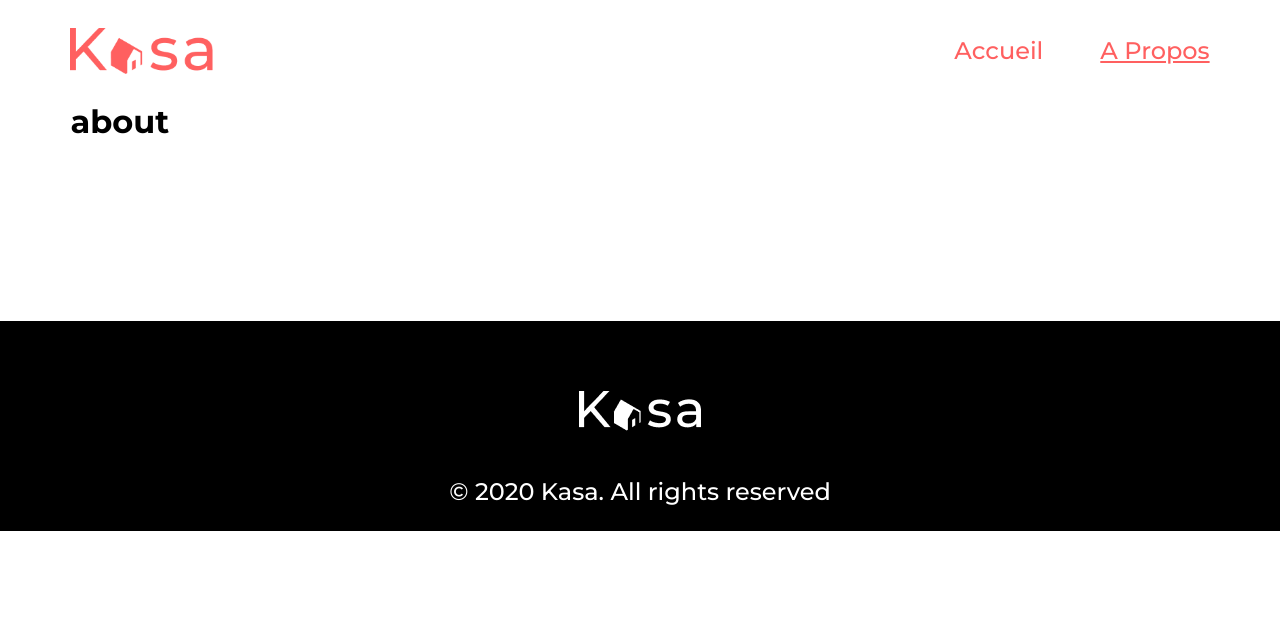
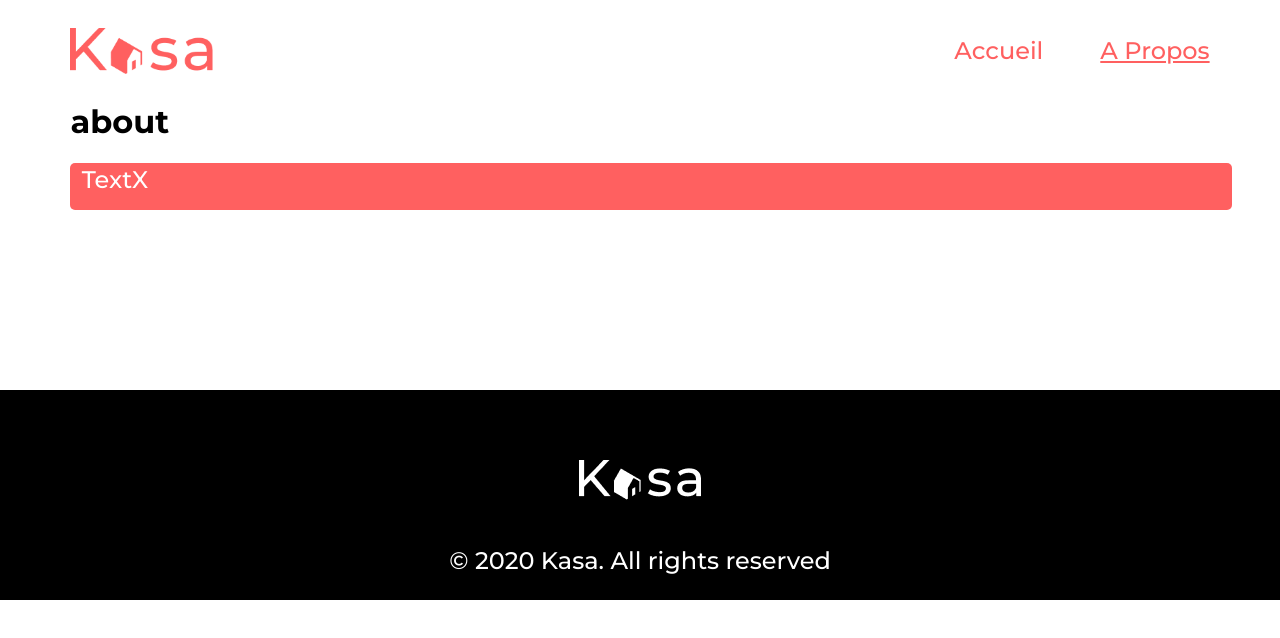
Before and after one commit to olivier-goy/Kasa, a React (Create React App) app: page /a-propos in a window 1280 px wide. Shown: the top 638 px of the page. Built offline with nearby package versions, Linux system fonts and the light colour scheme.

Commit message:
commit for change branch

```diff
--- /dev/null
+++ b/src/Components/Collapse/Collapse.css
@@ -0,0 +1,12 @@
+.styleCollapse {
+  color: #ffffff;
+  width: 100%;
+  height: 47px;
+  border-radius: 5px;
+  background-color: #ff6060;
+  font-weight: 500;
+  font-size: 24px;
+  line-height: 142.6%;
+  padding: 0 1%;
+  display: flex;
+}
--- /dev/null
+++ b/src/Components/Collapse/Collapse.jsx
@@ -0,0 +1,12 @@
+import "../Collapse/Collapse.css"
+
+function Collapse() {
+    return (
+        <div className="styleCollapse">
+            <div>Text</div>
+            <div>X</div>
+        </div>
+    )
+}
+
+export default Collapse
--- a/src/Pages/About/About.jsx
+++ b/src/Pages/About/About.jsx
@@ -1,5 +1,13 @@
+import Collapse from "../../Components/Collapse/Collapse"
+
+
 function About() {
-    return <h1>about</h1>
+    return (
+        <div>
+            <h1> about</h1>
+            <Collapse/>
+        </div>
+        )
 }
 
 export default About
```
